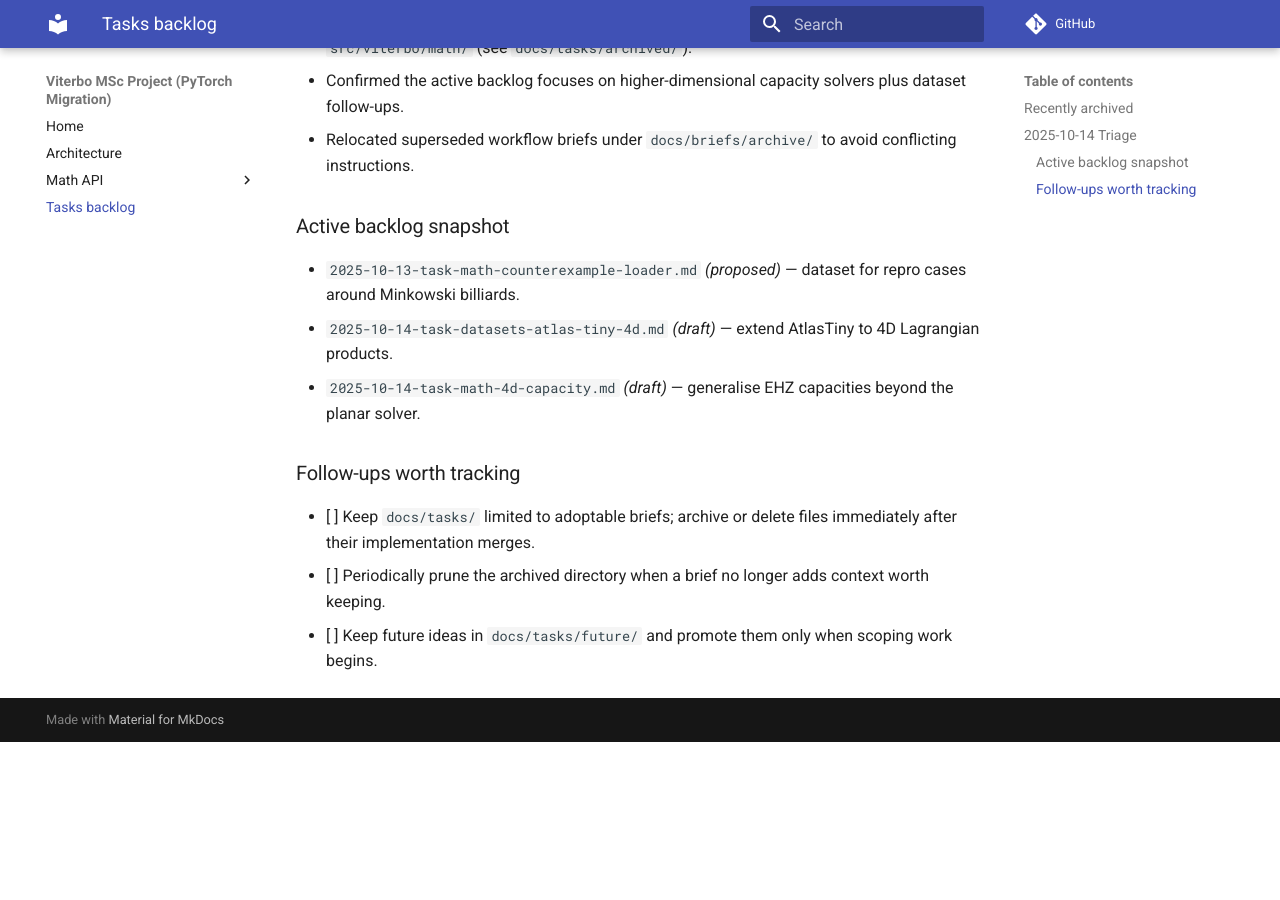
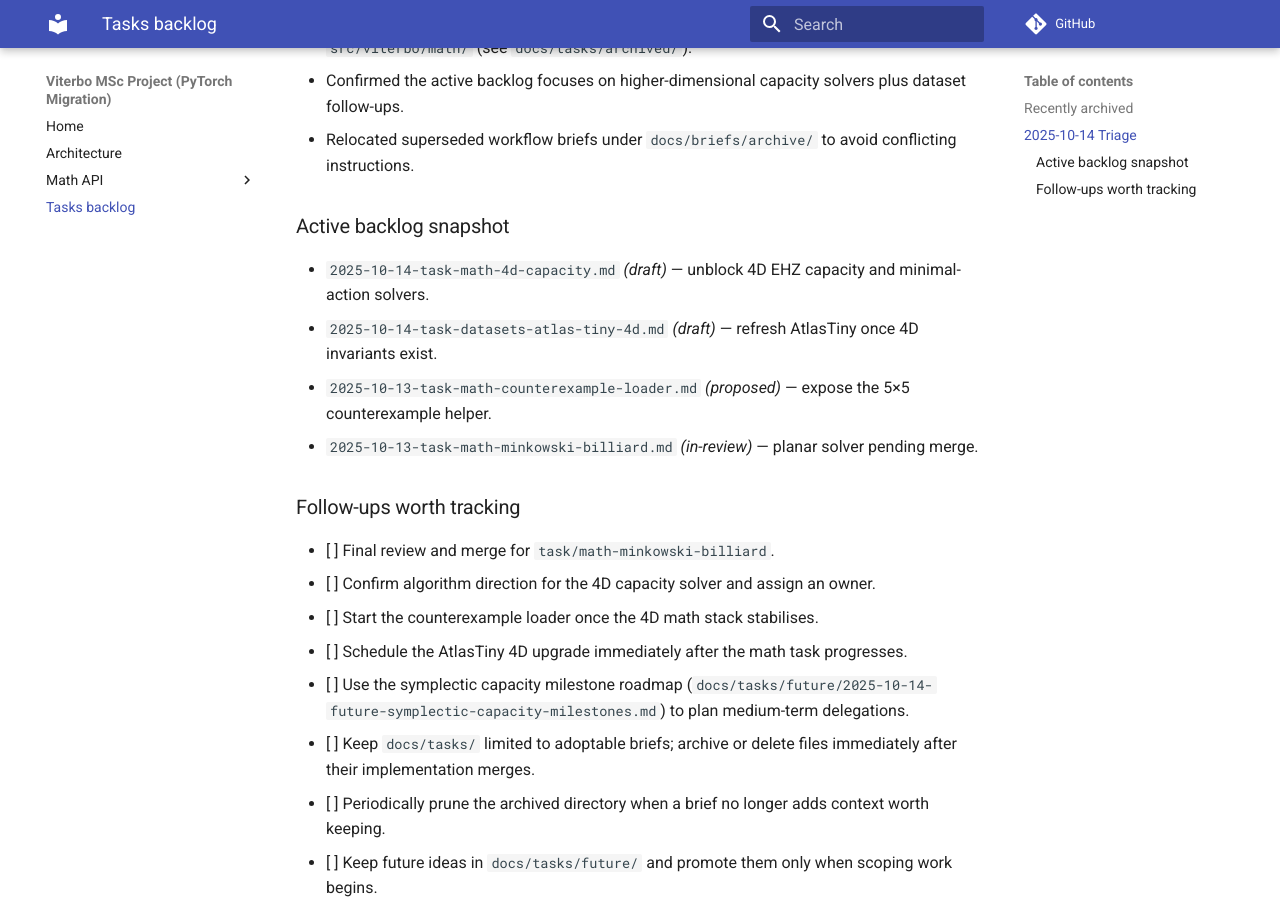
Before and after one commit to JoernStoehler/msc-math-viterbo, an MkDocs documentation site: the page built from docs/tasks/README.md, in a window 1280 px wide and 900 px high, scrolled down 1010 px. Built offline with MkDocs 1.6.1 and Material for MkDocs 9.7.7, drawn with Linux system fonts in a browser that asks for light colours; comment, search, counter and statistics services are not loaded; before the commit the page ends 1752 px from its top, so only the background shows below that.

Commit message:
docs: refresh backlog notes

```diff
--- a/docs/tasks/README.md
+++ b/docs/tasks/README.md
@@ -41,18 +41,18 @@ clean queue for new agents.
 
 ### Active backlog snapshot
 
-- `2025-10-13-task-math-counterexample-loader.md` *(proposed)* — dataset for
-  repro cases around Minkowski billiards.
-- `2025-10-14-task-datasets-atlas-tiny-4d.md` *(draft)* — extend AtlasTiny to 4D
-  Lagrangian products.
-- `2025-10-14-task-math-4d-capacity.md` *(draft)* — generalise EHZ capacities
-  beyond the planar solver.
+- `2025-10-14-task-math-4d-capacity.md` *(draft)* — unblock 4D EHZ capacity and minimal-action solvers.
+- `2025-10-14-task-datasets-atlas-tiny-4d.md` *(draft)* — refresh AtlasTiny once 4D invariants exist.
+- `2025-10-13-task-math-counterexample-loader.md` *(proposed)* — expose the 5×5 counterexample helper.
+- `2025-10-13-task-math-minkowski-billiard.md` *(in-review)* — planar solver pending merge.
 
 ### Follow-ups worth tracking
 
-- [ ] Keep `docs/tasks/` limited to adoptable briefs; archive or delete files
-      immediately after their implementation merges.
-- [ ] Periodically prune the archived directory when a brief no longer adds
-      context worth keeping.
-- [ ] Keep future ideas in `docs/tasks/future/` and promote them only when
-      scoping work begins.
+- [ ] Final review and merge for `task/math-minkowski-billiard`.
+- [ ] Confirm algorithm direction for the 4D capacity solver and assign an owner.
+- [ ] Start the counterexample loader once the 4D math stack stabilises.
+- [ ] Schedule the AtlasTiny 4D upgrade immediately after the math task progresses.
+- [ ] Use the symplectic capacity milestone roadmap (`docs/tasks/future/2025-10-14-future-symplectic-capacity-milestones.md`) to plan medium-term delegations.
+- [ ] Keep `docs/tasks/` limited to adoptable briefs; archive or delete files immediately after their implementation merges.
+- [ ] Periodically prune the archived directory when a brief no longer adds context worth keeping.
+- [ ] Keep future ideas in `docs/tasks/future/` and promote them only when scoping work begins.
```
Also changed, not shown: docs/prompts/orchestrator.md (+1 -0 lines), docs/tasks/future/2025-10-14-future-symplectic-capacity-milestones.md (added, +40 -0 lines), docs/tasks/future/README.md (+1 -0 lines).
